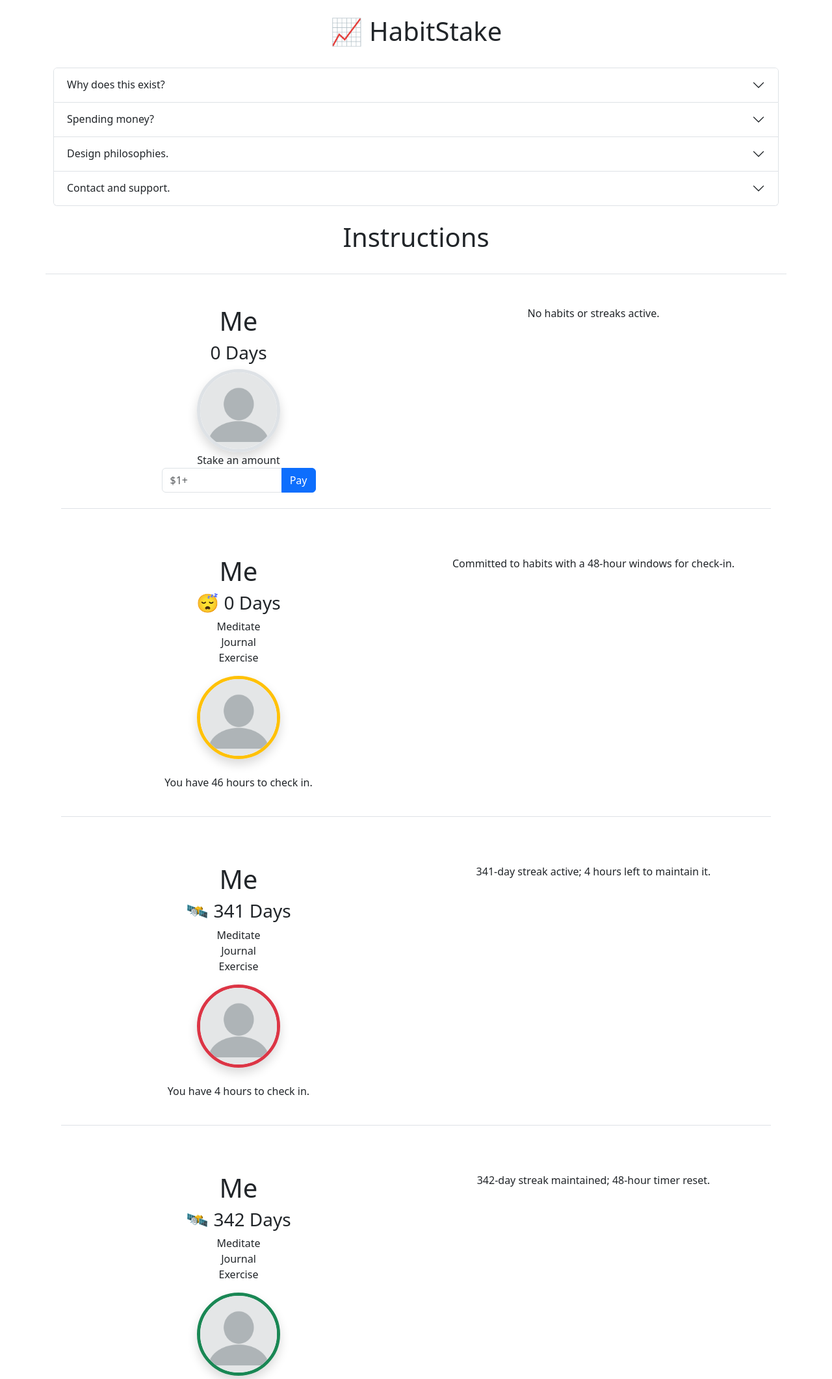
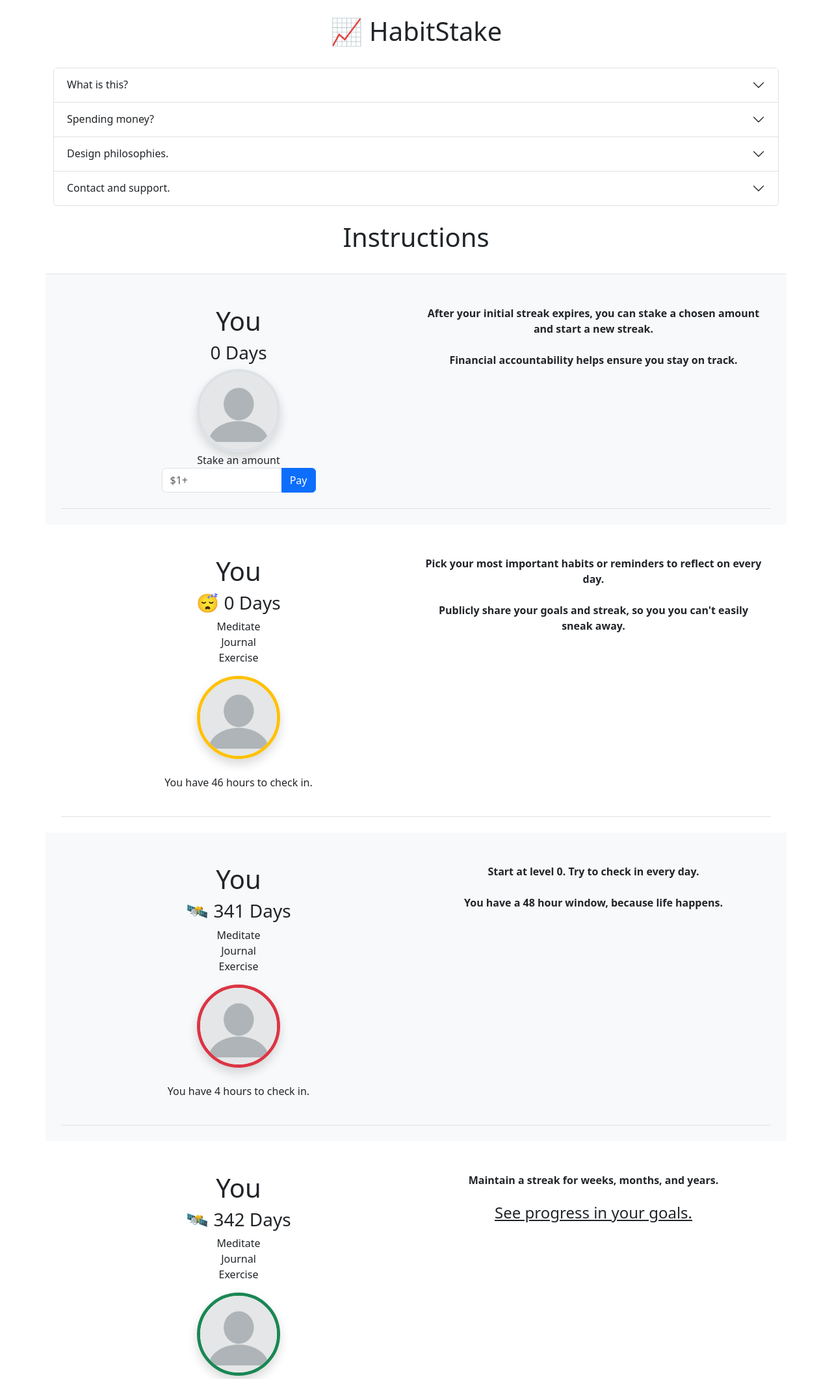
Before and after one commit to matta9001/habit_tracker, a Django app: page / in a window 1280 px wide. Shown: the part 57-2179 px from the top of the page at 65% size. Run offline with Django 4.2, Linux system fonts and the light colour scheme; some libraries are stand-ins or nearby versions.

Commit message:
Updated manual

```diff
--- a/habit_app/templates/index.html
+++ b/habit_app/templates/index.html
@@ -29,12 +29,16 @@
 					<h2 class="accordion-header">
 						<button class="accordion-button collapsed" type="button" data-bs-toggle="collapse"
 							data-bs-target="#flush-collapseOne" aria-expanded="false" aria-controls="flush-collapseOne">
-							Why does this exist?
+							What is this?
 						</button>
 					</h2>
 					<div id="flush-collapseOne" class="accordion-collapse collapse"
 						data-bs-parent="#accordionFlushExample">
-						<div class="accordion-body"><p>
+						<div class="accordion-body">
+						<p>
+							HabitStake is a habit tracker that uses social stakes, financial stakes, and gamification to help us stay focused on a goal.
+						</p>
+						<p>
 							The things we want in life may seem like an immense effort away. In
 								reality, we usually just need to put in a little effort consistently over long focused
 								periods.
@@ -43,7 +47,7 @@
 							<p>But if we're not careful and lose focus, time will pass us by.</p>
 
 							<p>
-								This app creates a ritual to sustain long term focus, with financial and social stakes on
+								This app creates a seamless ritual to sustain long term focus, with financial and social stakes on
 								the line to help us stay accountable.
 							</p>
 
@@ -88,7 +92,7 @@
 
 							<p>
 								Sharing your streak publicly means more people will see if you didn't stay consistent. Money
-								puts tangible value on a commitment to goals.
+								puts tangible value on a commitment to goals. Getting sent back to level 0 doesn't feel good.
 							</p>
 
 							<p>
@@ -117,9 +121,9 @@
 				<h1> Instructions </h1>
 			</div>
 
-			<div class="row text-center p-4">
+			<div class="row text-center p-4 bg-body-tertiary">
 				<div class="col-sm-6 py-4 border-bottom">
-					<h1>Me</h1>
+					<h1>You</h1>
 					<h3> 0 Days </h3>
 					<img src="/media/profile.png" class="mx-4 rounded-circle border shadow profile-pic border-5"
 						height=128 width=128 alt="Profile Picture">
@@ -139,13 +143,15 @@
 
 				</div>
 				<div class="col-sm-6 py-4 border-bottom">
-					<p>No habits or streaks active.</p>
+					<b>After your initial streak expires, you can stake a chosen amount and start a new streak.</b>
+					<br><br>
+					<b>Financial accountability helps ensure you stay on track.</b>
 				</div>
 			</div>
 
 			<div class="row text-center p-4">
 				<div class="col-sm-6 py-4 border-bottom">
-					<h1>Me</h1>
+					<h1>You</h1>
 					<h3> 😴️ 0 Days </h3>
 					<p>
 						Meditate <br>
@@ -158,13 +164,15 @@
 					<p class="mt-4"> You have 46 hours to check in. </p>
 				</div>
 				<div class="col-sm-6 py-4 border-bottom">
-					<p>Committed to habits with a 48-hour windows for check-in.</p>
+					<b>Pick your most important habits or reminders to reflect on every day.</b>
+					<br><br>
+					<b>Publicly share your goals and streak, so you you can't easily sneak away.</b>
 				</div>
 			</div>
 
-			<div class="row text-center p-4">
+			<div class="row text-center p-4 bg-body-tertiary">
 				<div class="col-sm-6 py-4 border-bottom">
-					<h1>Me</h1>
+					<h1>You</h1>
 					<h3> 🛰️ 341 Days </h3>
 					<p>
 						Meditate <br>
@@ -177,13 +185,15 @@
 					<p class="mt-4"> You have 4 hours to check in. </p>
 				</div>
 				<div class="col-sm-6 py-4 border-bottom">
-					<p>341-day streak active; 4 hours left to maintain it.</p>
+					<b>Start at level 0. Try to check in every day.</b>
+					<br><br>
+					<b>You have a 48 hour window, because life happens.</b>
 				</div>
 			</div>
 
 			<div class="row text-center p-4">
 				<div class="col-sm-6 py-4 border-bottom">
-					<h1>Me</h1>
+					<h1>You</h1>
 					<h3> 🛰️ 342 Days </h3>
 					<p>
 						Meditate <br>
@@ -195,7 +205,9 @@
 						width=128 alt="Profile Picture">
 				</div>
 				<div class="col-sm-6 py-4 border-bottom">
-					<p>342-day streak maintained; 48-hour timer reset.</p>
+					<b>Maintain a streak for weeks, months, and years.</b>
+					<br><br>
+					<h4><u>See progress in your goals.</u></h4>
 				</div>
 			</div>
 
```
